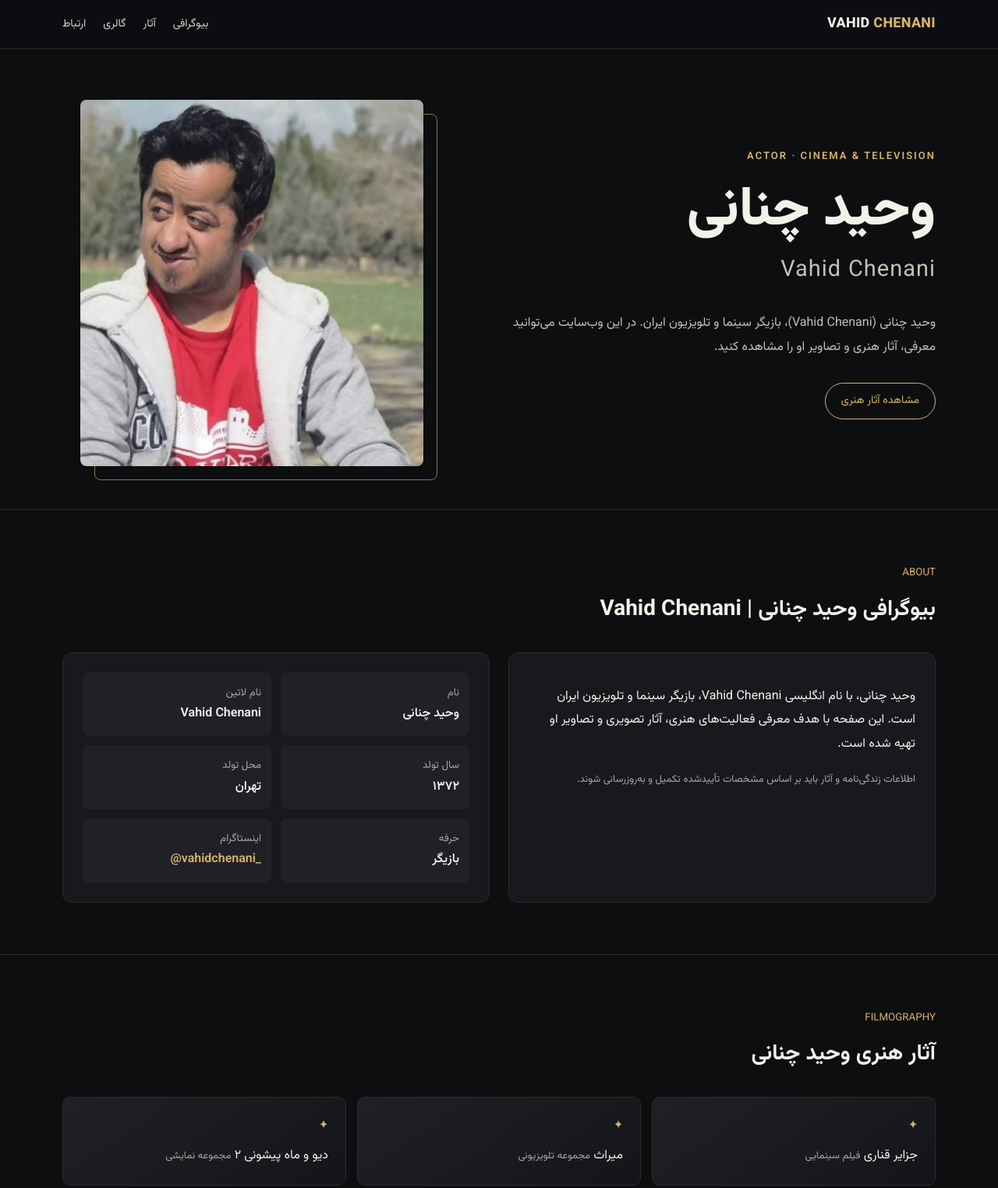
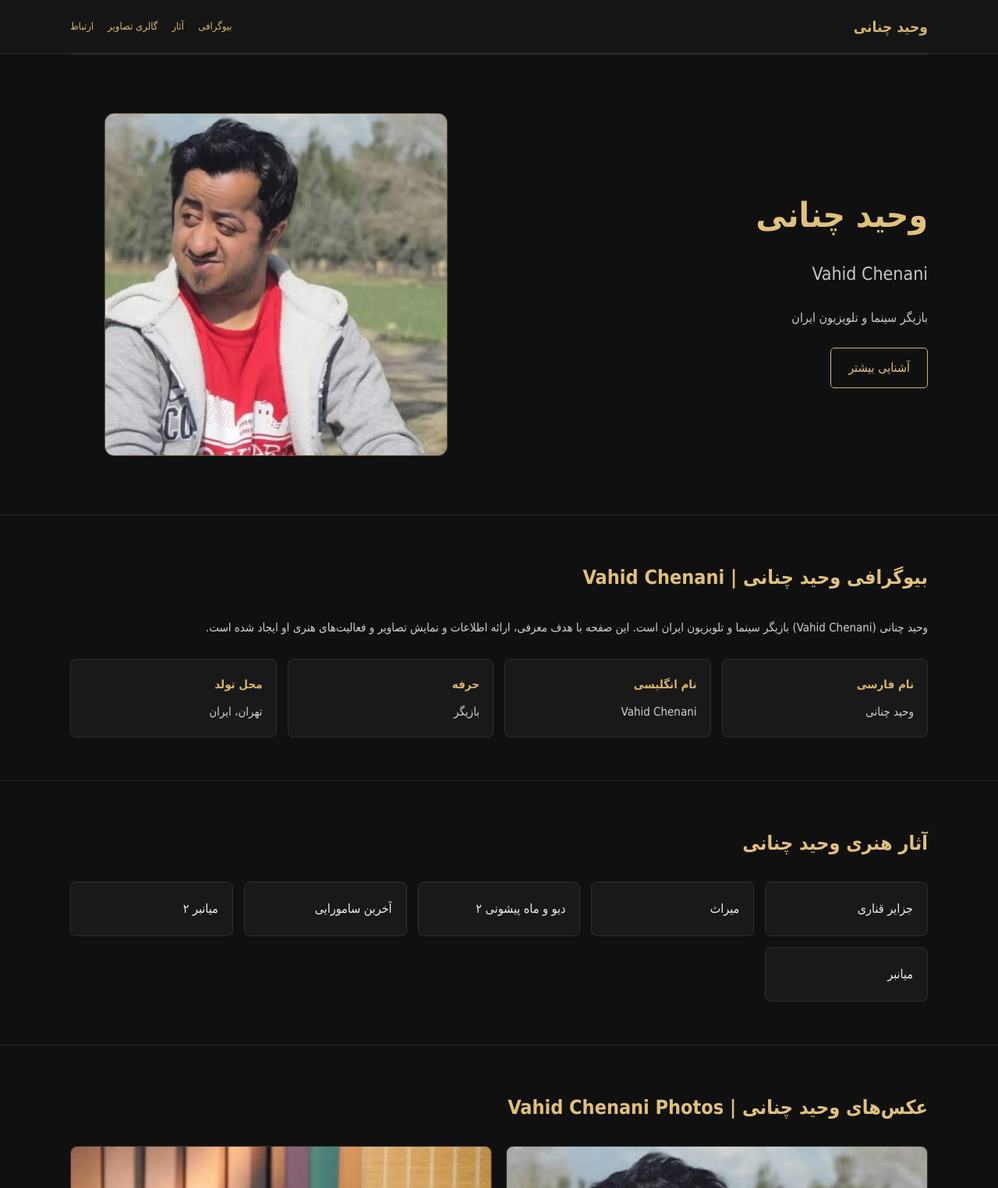
Before and after one commit to vahidchenani/vahidchenani.github.io, a plain HTML site: page index.html in a window 1280 px wide. Shown: the top 1524 px of the page at 78% size. Drawn offline with Linux system fonts and the light colour scheme.

Commit message:
Update index.html

```diff
--- a/index.html
+++ b/index.html
@@ -4,42 +4,39 @@
 <head>
   <meta charset="UTF-8">
   <meta name="viewport" content="width=device-width, initial-scale=1">
-  <meta name="theme-color" content="#101010">
 
   <title>وحید چنانی | Vahid Chenani – بازیگر سینما و تلویزیون</title>
 
-  <meta name="description" content="وب‌سایت معرفی وحید چنانی (Vahid Chenani)، بازیگر سینما و تلویزیون ایران؛ بیوگرافی، آثار هنری و تصاویر">
-  <meta name="keywords" content="وحید چنانی, وحیدچنانی, Vahid Chenani, Vahidchenani, عکس وحید چنانی, Vahid Chenani photos, بازیگر وحید چنانی">
+  <meta name="description" content="وب‌سایت رسمی وحید چنانی (Vahid Chenani)، بازیگر سینما و تلویزیون ایران. معرفی، بیوگرافی، آثار هنری و تصاویر.">
+  <meta name="keywords" content="وحید چنانی, Vahid Chenani, Vahidchenani, بازیگر, بازیگر ایرانی, سینما و تلویزیون">
   <meta name="author" content="Vahid Chenani">
-  <meta name="robots" content="index, follow">
-  <meta name="googlebot" content="index, follow">
+  <meta name="robots" content="index, follow, max-image-preview:large">
+  <meta name="theme-color" content="#101010">
 
   <link rel="canonical" href="https://vahidchenani.github.io/">
-
   <link rel="preload" as="image" href="https://vahidchenani.github.io/vahid-chenani-portrait-1.jpg">
 
   <meta property="og:type" content="profile">
   <meta property="og:title" content="وحید چنانی | Vahid Chenani">
-  <meta property="og:description" content="وب‌سایت معرفی وحید چنانی، بازیگر سینما و تلویزیون ایران">
+  <meta property="og:description" content="وب‌سایت رسمی وحید چنانی، بازیگر سینما و تلویزیون ایران">
   <meta property="og:url" content="https://vahidchenani.github.io/">
   <meta property="og:image" content="https://vahidchenani.github.io/vahid-chenani-portrait-1.jpg">
   <meta property="og:locale" content="fa_IR">
 
   <meta name="twitter:card" content="summary_large_image">
-  <meta name="twitter:title" content="وحید چنانی | Vahid Chenani">
-  <meta name="twitter:description" content="بیوگرافی، آثار هنری و تصاویر وحید چنانی">
+  <meta name="twitter:title" content="Vahid Chenani | وحید چنانی">
+  <meta name="twitter:description" content="وب‌سایت رسمی وحید چنانی، بازیگر سینما و تلویزیون">
   <meta name="twitter:image" content="https://vahidchenani.github.io/vahid-chenani-portrait-1.jpg">
-
-  <link rel="preconnect" href="https://fonts.googleapis.com">
-  <link rel="preconnect" href="https://fonts.gstatic.com" crossorigin>
-  <link href="https://fonts.googleapis.com/css2?family=Vazirmatn:wght@300;400;500;600;700;800&display=swap" rel="stylesheet">
 
   <script type="application/ld+json">
   {
     "@context": "https://schema.org",
     "@type": "Person",
     "name": "وحید چنانی",
-    "alternateName": ["Vahid Chenani", "Vahidchenani"],
+    "alternateName": [
+      "Vahid Chenani",
+      "Vahidchenani"
+    ],
     "url": "https://vahidchenani.github.io/",
     "image": [
       "https://vahidchenani.github.io/vahid-chenani-portrait-1.jpg",
@@ -52,23 +49,17 @@
       "name": "تهران، ایران"
     },
     "sameAs": [
-      "https://www.instagram.com/vahidchenani_/"
+      "https://www.instagram.com/vahidchenani_/",
+      "https://www.imdb.com/name/nm15548088/"
     ]
   }
   </script>
 
   <style>
-    :root {
-      --bg: #0d0e10;
-      --panel: #17191d;
-      --gold: #d6b36a;
-      --text: #f4f1e9;
-      --muted: #aaa69d;
-      --line: #2c2b28;
-    }
-
     * {
       box-sizing: border-box;
+      margin: 0;
+      padding: 0;
     }
 
     html {
@@ -76,303 +67,214 @@
     }
 
     body {
-      margin: 0;
-      background: var(--bg);
-      color: var(--text);
-      font-family: "Vazirmatn", Tahoma, sans-serif;
-      line-height: 1.9;
+      background: #101010;
+      color: #eeeeee;
+      font-family: Tahoma, Arial, sans-serif;
+      line-height: 2;
     }
 
     a {
-      color: inherit;
+      color: #d5b46a;
       text-decoration: none;
     }
 
-    .wrap {
-      width: min(1120px, 92%);
+    .container {
+      width: min(1100px, 92%);
       margin: auto;
     }
 
     header {
+      background: #151515;
+      border-bottom: 1px solid #34302a;
       position: sticky;
       top: 0;
       z-index: 10;
-      background: #0d0e10ef;
-      backdrop-filter: blur(12px);
-      border-bottom: 1px solid var(--line);
     }
 
     nav {
+      min-height: 68px;
       display: flex;
+      justify-content: space-between;
       align-items: center;
-      justify-content: space-between;
-      gap: 20px;
-      padding: 14px 0;
+      gap: 15px;
+      flex-wrap: wrap;
     }
 
     .brand {
-      font-weight: 800;
-      letter-spacing: .3px;
-      font-size: 18px;
-      direction: ltr;
+      color: #d5b46a;
+      font-size: 19px;
+      font-weight: bold;
     }
 
-    .brand span {
-      color: var(--gold);
-    }
-
-    .links {
+    .nav-links {
       display: flex;
-      gap: 22px;
-      color: #d7d2c8;
-      font-size: 14px;
-    }
-
-    .links a:hover {
-      color: var(--gold);
+      gap: 18px;
+      flex-wrap: wrap;
+      font-size: 13px;
     }
 
     .hero {
-      min-height: 590px;
+      padding: 75px 0;
       display: grid;
-      grid-template-columns: 1.1fr .9fr;
+      grid-template-columns: 1fr 1fr;
+      gap: 45px;
       align-items: center;
-      gap: 42px;
-      padding: 65px 0 55px;
     }
 
-    .eyebrow {
-      color: var(--gold);
-      font-size: 13px;
-      letter-spacing: 2px;
-      font-weight: 600;
+    .hero img {
+      width: 100%;
+      max-width: 440px;
+      height: auto;
+      display: block;
+      margin: auto;
+      border-radius: 12px;
+      border: 1px solid #665537;
     }
 
-    h1 {
-      font-size: clamp(38px, 6vw, 70px);
-      line-height: 1.25;
-      margin: 14px 0 5px;
-      font-weight: 800;
+    .hero h1 {
+      font-size: clamp(27px, 5vw, 44px);
+      color: #e0c17b;
+      margin-bottom: 8px;
     }
 
-    .latin {
-      font-size: clamp(20px, 3vw, 29px);
-      color: #c7c0b2;
+    .english-name {
       direction: ltr;
       text-align: right;
-      letter-spacing: 1px;
+      color: #c5c5c5;
+      font-size: 23px;
+      margin-bottom: 18px;
     }
 
-    .intro {
-      color: #c5c0b6;
-      max-width: 560px;
-      margin: 25px 0 30px;
+    .hero p {
+      color: #c9c9c9;
+      font-size: 16px;
     }
 
-    .btn {
+    .button {
       display: inline-block;
-      border: 1px solid var(--gold);
-      color: var(--gold);
-      padding: 9px 20px;
-      border-radius: 30px;
-      font-size: 14px;
-    }
-
-    .portrait {
-      position: relative;
-      max-width: 440px;
-      margin: auto;
-      width: 100%;
-    }
-
-    .portrait:before {
-      content: "";
-      position: absolute;
-      inset: 18px -18px -18px 18px;
-      border: 1px solid #8d7546;
-      border-radius: 8px;
-    }
-
-    .portrait img {
-      position: relative;
-      display: block;
-      width: 100%;
-      height: 470px;
-      object-fit: cover;
-      object-position: center 25%;
-      border-radius: 8px;
-      filter: saturate(.9);
+      margin-top: 22px;
+      padding: 9px 22px;
+      border: 1px solid #d5b46a;
+      border-radius: 5px;
+      color: #e0c17b;
     }
 
     section {
-      padding: 66px 0;
-      border-top: 1px solid var(--line);
+      padding: 55px 0;
+      border-top: 1px solid #292929;
     }
 
-    .section-head {
-      margin-bottom: 28px;
+    .section-title {
+      color: #e0c17b;
+      font-size: 25px;
+      margin-bottom: 24px;
     }
 
-    .section-head small {
-      color: var(--gold);
-    }
-
-    h2 {
-      font-size: 28px;
-      margin: 5px 0;
-    }
-
-    .about-grid {
-      display: grid;
-      grid-template-columns: 1fr 1fr;
-      gap: 24px;
-    }
-
-    .card {
-      background: var(--panel);
-      border: 1px solid var(--line);
-      border-radius: 12px;
-      padding: 25px;
+    .content {
+      color: #d0d0d0;
+      font-size: 15px;
     }
 
     .facts {
       display: grid;
-      grid-template-columns: 1fr 1fr;
-      gap: 12px;
+      grid-template-columns: repeat(auto-fit, minmax(190px, 1fr));
+      gap: 14px;
+      margin-top: 25px;
     }
 
     .fact {
-      padding: 13px;
-      background: #202126;
+      background: #191919;
+      border: 1px solid #34302a;
+      padding: 17px;
       border-radius: 8px;
     }
 
-    .fact small {
+    .fact strong {
+      color: #d5b46a;
       display: block;
-      color: var(--muted);
-    }
-
-    .fact b {
-      font-weight: 600;
+      margin-bottom: 5px;
     }
 
     .works {
       display: grid;
-      grid-template-columns: repeat(3, 1fr);
+      grid-template-columns: repeat(auto-fit, minmax(180px, 1fr));
       gap: 14px;
     }
 
     .work {
-      background: linear-gradient(145deg, #202126, #141518);
-      border: 1px solid var(--line);
-      padding: 22px;
-      border-radius: 10px;
-      min-height: 105px;
-    }
-
-    .work:before {
-      content: "✦";
-      color: var(--gold);
-      display: block;
-      margin-bottom: 7px;
+      background: #191919;
+      border: 1px solid #34302a;
+      border-radius: 8px;
+      padding: 18px;
+      color: #eeeeee;
     }
 
     .gallery {
       display: grid;
-      grid-template-columns: repeat(2, 1fr);
+      grid-template-columns: repeat(auto-fit, minmax(220px, 1fr));
       gap: 18px;
     }
 
-    .gallery figure {
-      margin: 0;
-      background: var(--panel);
-      border: 1px solid var(--line);
-      border-radius: 10px;
+    figure {
+      background: #191919;
+      border: 1px solid #34302a;
+      border-radius: 9px;
       overflow: hidden;
     }
 
-    .gallery img {
+    figure img {
       display: block;
       width: 100%;
-      height: 360px;
-      object-fit: cover;
+      height: auto;
     }
 
-    .gallery figcaption {
-      padding: 12px 15px;
-      color: #d7d2c8;
-      font-size: 14px;
+    figcaption {
+      padding: 10px;
       text-align: center;
+      color: #d5b46a;
+      font-size: 13px;
     }
 
-    .note {
-      color: var(--muted);
-      font-size: 13px;
+    .social-links {
+      display: flex;
+      flex-wrap: wrap;
+      gap: 15px;
       margin-top: 18px;
     }
 
-    footer {
-      padding: 28px 0;
-      color: var(--muted);
-      font-size: 13px;
-      text-align: center;
+    .social-links a {
+      border: 1px solid #665537;
+      border-radius: 6px;
+      padding: 8px 16px;
     }
 
-    .insta {
-      color: var(--gold);
-      direction: ltr;
-      display: inline-block;
+    footer {
+      background: #151515;
+      border-top: 1px solid #34302a;
+      text-align: center;
+      padding: 25px 10px;
+      color: #999;
+      font-size: 13px;
     }
 
-    @media(max-width:760px) {
-      .links {
-        gap: 10px;
-        font-size: 12px;
+    @media (max-width: 700px) {
+      .hero {
+        grid-template-columns: 1fr;
+        padding: 40px 0;
+        gap: 25px;
       }
 
-      .hero {
-        grid-template-columns: 1fr;
-        padding-top: 38px;
-        gap: 35px;
+      .hero img {
+        max-width: 380px;
       }
 
-      .hero-copy {
-        order: 1;
+      nav {
+        justify-content: center;
+        padding: 12px 0;
       }
 
-      .portrait {
-        order: 0;
-        max-width: 340px;
-      }
-
-      .portrait img {
-        height: 390px;
-      }
-
-      .about-grid {
-        grid-template-columns: 1fr;
-      }
-
-      .works {
-        grid-template-columns: repeat(2, 1fr);
-      }
-
-      .gallery img {
-        height: 250px;
-      }
-    }
-
-    @media(max-width:430px) {
-      .links a:nth-child(2) {
-        display: none;
-      }
-
-      .works {
-        grid-template-columns: 1fr 1fr;
-      }
-
-      .gallery {
-        grid-template-columns: 1fr;
+      .nav-links {
+        justify-content: center;
       }
     }
   </style>
@@ -381,38 +283,36 @@
 <body>
 
 <header>
-  <div class="wrap">
+  <div class="container">
     <nav>
-      <a class="brand" href="#top">VAHID <span>CHENANI</span></a>
-      <div class="links">
+      <a class="brand" href="#home">وحید چنانی</a>
+
+      <div class="nav-links">
         <a href="#about">بیوگرافی</a>
         <a href="#works">آثار</a>
-        <a href="#gallery">گالری</a>
+        <a href="#gallery">گالری تصاویر</a>
         <a href="#contact">ارتباط</a>
       </div>
     </nav>
   </div>
 </header>
 
-<main id="top">
-  <div class="wrap hero">
+<main>
 
-    <div class="hero-copy">
-      <div class="eyebrow">ACTOR · CINEMA &amp; TELEVISION</div>
+  <div class="container">
+    <section class="hero" id="home">
+      <div>
+        <h1>وحید چنانی</h1>
+        <div class="english-name">Vahid Chenani</div>
 
-      <h1>وحید چنانی</h1>
-
-      <div class="latin">Vahid Chenani</div>
-
-      <p class="intro">
-        وحید چنانی (Vahid Chenani)، بازیگر سینما و تلویزیون ایران.
-        در این وب‌سایت می‌توانید معرفی، آثار هنری و تصاویر او را مشاهده کنید.
+        <p>
+          بازیگر سینما و تلویزیون ایران
         </p>
 
-      <a class="btn" href="#works">مشاهده آثار هنری</a>
+        <a class="button" href="#about">آشنایی بیشتر</a>
       </div>
 
-    <div class="portrait">
+      <div>
         <img
           src="vahid-chenani-portrait-1.jpg"
           alt="Vahid Chenani – وحید چنانی، بازیگر سینما و تلویزیون ایران"
@@ -421,161 +321,119 @@
           fetchpriority="high"
         >
       </div>
-
+    </section>
   </div>
-</main>
 
   <section id="about">
-  <div class="wrap">
+    <div class="container">
+      <h2 class="section-title">بیوگرافی وحید چنانی | Vahid Chenani</h2>
 
-    <div class="section-head">
-      <small>ABOUT</small>
-      <h2>بیوگرافی وحید چنانی | Vahid Chenani</h2>
-    </div>
-
-    <div class="about-grid">
-
-      <div class="card">
+      <div class="content">
         <p>
-          وحید چنانی، با نام انگلیسی Vahid Chenani،
-          بازیگر سینما و تلویزیون ایران است.
-          این صفحه با هدف معرفی فعالیت‌های هنری،
-          آثار تصویری و تصاویر او تهیه شده است.
+          وحید چنانی (Vahid Chenani) بازیگر سینما و تلویزیون ایران است.
+          این صفحه با هدف معرفی، ارائه اطلاعات و نمایش تصاویر و فعالیت‌های
+          هنری او ایجاد شده است.
         </p>
 
-        <p class="note">
-          اطلاعات زندگی‌نامه و آثار باید بر اساس مشخصات تأییدشده
-          تکمیل و به‌روزرسانی شوند.
-        </p>
-      </div>
-
-      <div class="card facts">
-
+        <div class="facts">
           <div class="fact">
-          <small>نام</small>
-          <b>وحید چنانی</b>
+            <strong>نام فارسی</strong>
+            وحید چنانی
           </div>
 
           <div class="fact">
-          <small>نام لاتین</small>
-          <b>Vahid Chenani</b>
+            <strong>نام انگلیسی</strong>
+            Vahid Chenani
           </div>
 
           <div class="fact">
-          <small>سال تولد</small>
-          <b>۱۳۷۲</b>
+            <strong>حرفه</strong>
+            بازیگر
           </div>
 
           <div class="fact">
-          <small>محل تولد</small>
-          <b>تهران</b>
+            <strong>محل تولد</strong>
+            تهران، ایران
           </div>
-
-        <div class="fact">
-          <small>حرفه</small>
-          <b>بازیگر</b>
-        </div>
-
-        <div class="fact">
-          <small>اینستاگرام</small>
-          <b>
-            <a class="insta" href="https://www.instagram.com/vahidchenani_/" target="_blank" rel="noopener">
-              @vahidchenani_
-            </a>
-          </b>
-        </div>
-
         </div>
       </div>
     </div>
   </section>
 
   <section id="works">
-  <div class="wrap">
-
-    <div class="section-head">
-      <small>FILMOGRAPHY</small>
-      <h2>آثار هنری وحید چنانی</h2>
-    </div>
+    <div class="container">
+      <h2 class="section-title">آثار هنری وحید چنانی</h2>
 
       <div class="works">
-      <div class="work">جزایر قناری <span class="note">فیلم سینمایی</span></div>
-      <div class="work">میراث <span class="note">مجموعه تلویزیونی</span></div>
-      <div class="work">دیو و ماه پیشونی ۲ <span class="note">مجموعه نمایشی</span></div>
-      <div class="work">آخرین سامورایی <span class="note">اثر تصویری</span></div>
-      <div class="work">میانبر ۲ <span class="note">مجموعه تلویزیونی</span></div>
-      <div class="work">میانبر <span class="note">مجموعه تلویزیونی</span></div>
+        <div class="work">جزایر قناری</div>
+        <div class="work">میراث</div>
+        <div class="work">دیو و ماه پیشونی ۲</div>
+        <div class="work">آخرین سامورایی</div>
+        <div class="work">میانبر ۲</div>
+        <div class="work">میانبر</div>
       </div>
-
-    <p class="note">
-      عناوین آثار و جزئیات نقش‌ها باید با اطلاعات رسمی تطبیق داده شوند.
-    </p>
-
     </div>
   </section>
 
   <section id="gallery">
-  <div class="wrap">
-
-    <div class="section-head">
-      <small>PHOTO GALLERY</small>
-      <h2>عکس‌های وحید چنانی | Vahid Chenani Photos</h2>
-    </div>
+    <div class="container">
+      <h2 class="section-title">عکس‌های وحید چنانی | Vahid Chenani Photos</h2>
 
       <div class="gallery">
-
         <figure>
           <img
             src="vahid-chenani-portrait-1.jpg"
-          alt="Vahid Chenani – عکس اول وحید چنانی، بازیگر ایرانی"
-          width="600"
-          height="360"
+            alt="عکس وحید چنانی، بازیگر ایرانی – Vahid Chenani portrait"
             loading="lazy"
+            width="440"
+            height="470"
           >
-        <figcaption>Vahid Chenani | وحید چنانی</figcaption>
+          <figcaption>وحید چنانی | Vahid Chenani</figcaption>
         </figure>
 
         <figure>
           <img
             src="vahid-chenani-portrait-2.jpg"
-          alt="Vahid Chenani portrait – عکس دوم وحید چنانی"
-          width="600"
-          height="360"
+            alt="تصویر دوم وحید چنانی – Vahid Chenani actor photo"
             loading="lazy"
+            width="440"
+            height="470"
           >
-        <figcaption>Vahid Chenani | Portrait</figcaption>
+          <figcaption>Vahid Chenani – وحید چنانی</figcaption>
         </figure>
-
       </div>
     </div>
   </section>
 
   <section id="contact">
-  <div class="wrap">
+    <div class="container">
+      <h2 class="section-title">صفحات رسمی و ارتباط</h2>
 
-    <div class="section-head">
-      <small>CONTACT &amp; SOCIAL</small>
-      <h2>شبکه‌های اجتماعی وحید چنانی</h2>
-    </div>
+      <p class="content">
+        برای مشاهده اطلاعات بیشتر و دنبال کردن فعالیت‌های وحید چنانی
+        می‌توانید از لینک‌های زیر استفاده کنید.
+      </p>
 
-    <div class="card">
-      Instagram:
-      <a class="insta" href="https://www.instagram.com/vahidchenani_/" target="_blank" rel="noopener">
-        @vahidchenani_
+      <div class="social-links">
+        <a href="https://www.instagram.com/vahidchenani_/"
+           target="_blank" rel="noopener noreferrer">
+          اینستاگرام رسمی
+        </a>
+
+        <a href="https://www.imdb.com/name/nm15548088/"
+           target="_blank" rel="noopener noreferrer">
+          پروفایل IMDb
         </a>
       </div>
-
-    <p class="note">
-      این وب‌سایت برای معرفی فعالیت‌های هنری وحید چنانی تهیه شده است.
-    </p>
-
     </div>
   </section>
 
+</main>
+
 <footer>
-  <div class="wrap">
-    © 2026 Vahid Chenani · وب‌سایت معرفی وحید چنانی
-  </div>
+  <p>وحید چنانی | Vahid Chenani</p>
+  <p>وب‌سایت معرفی و اطلاعات هنری</p>
+  <p>© تمامی حقوق محفوظ است.</p>
 </footer>
 
 </body>
```
Lines whose indentation alone changed are shown as unchanged.
